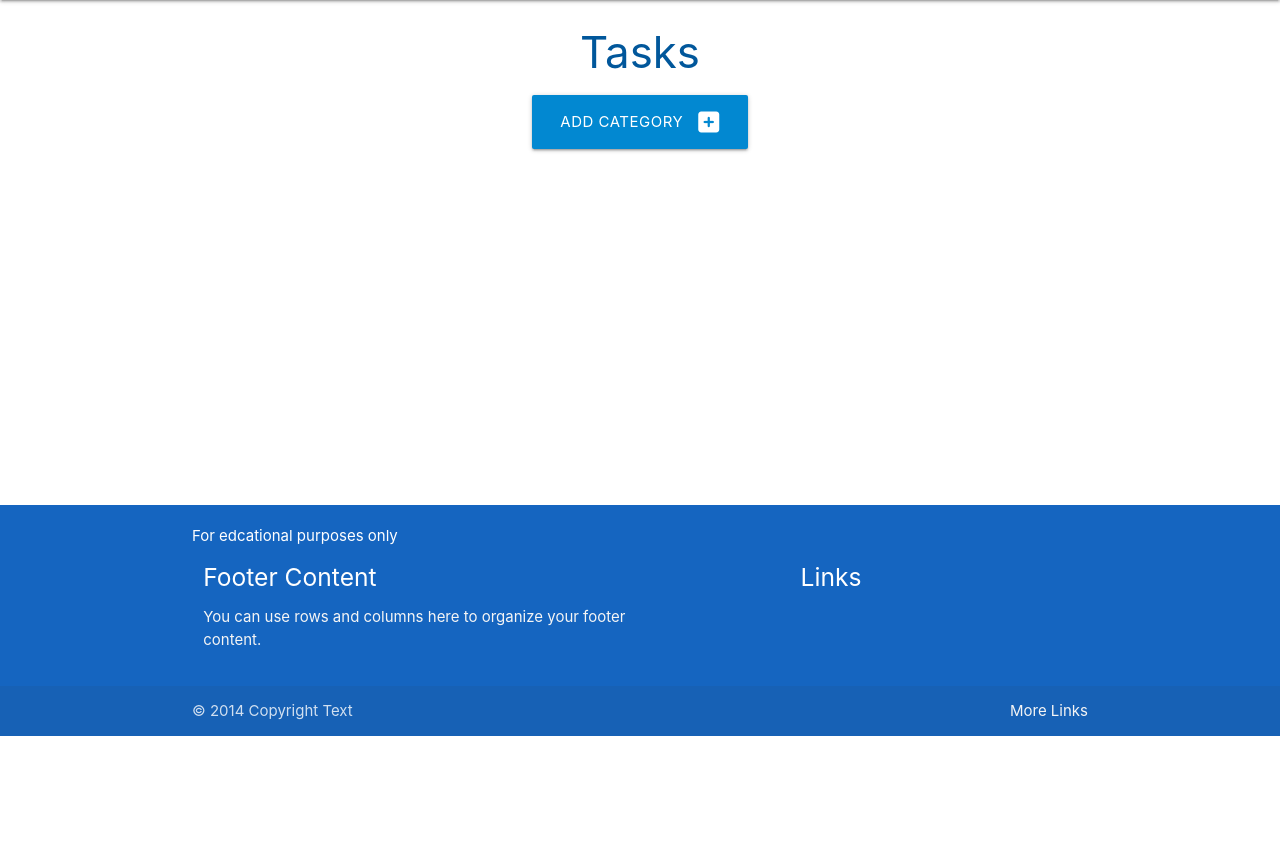
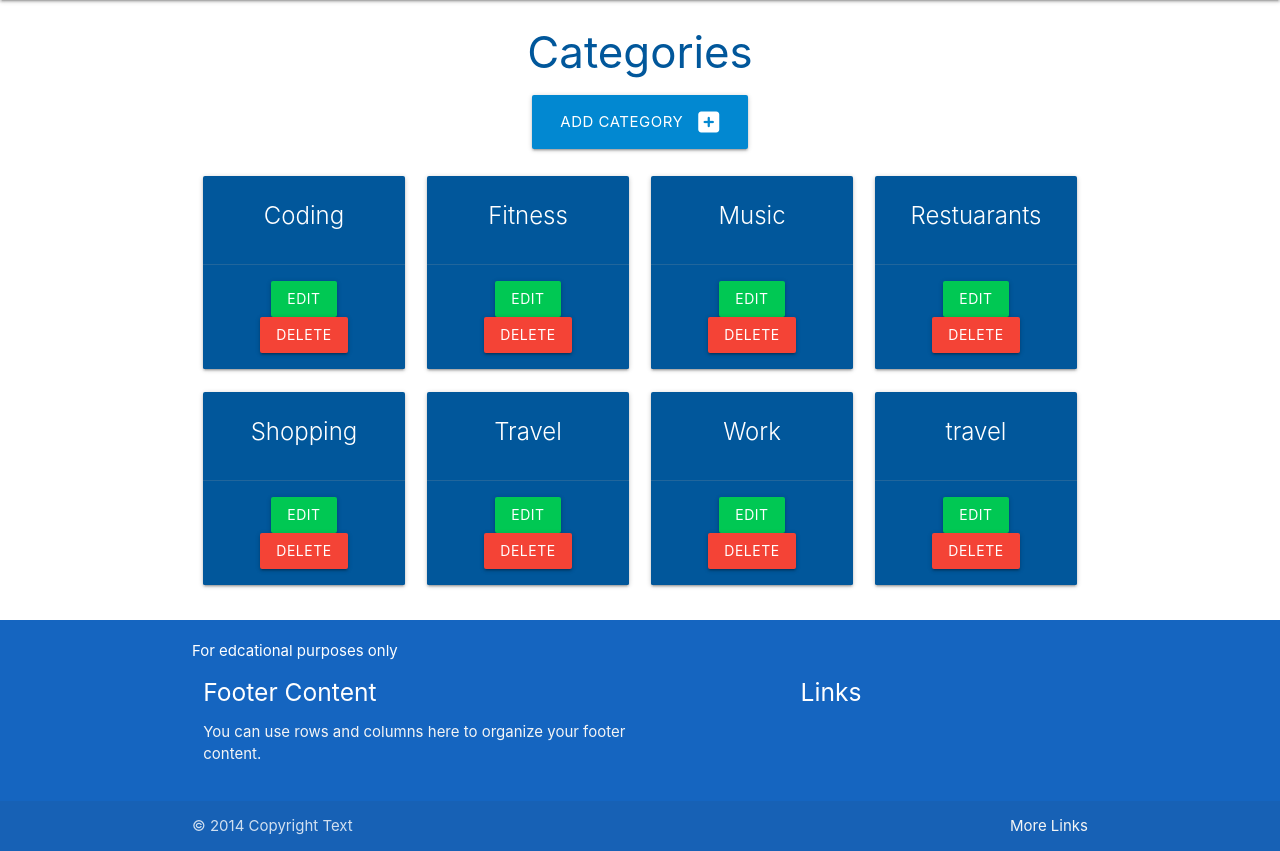
Before and after one commit to sibekov/databasesR, a Flask app: page /categories in a window 1280 px wide. Shown: the part 64-915 px from the top of the page. Before the commit the page ends 800 px from the top, so only its background shows below. Run offline with Flask 2, Linux system fonts and the light colour scheme; data comes from the database, SQL or seed files in the repository; both versions use the stored data as it was after the commit; some libraries are stand-ins or nearby versions.

Commit message:
Add Creat and read functionality

```diff
--- a/taskmanager/__init__.py
+++ b/taskmanager/__init__.py
@@ -7,7 +7,7 @@ if os.path.exists("env.py"):
 app = Flask(__name__)
 app.config["SECRET_KEY"]=os.environ.get("SECRET_KEY")
 app.config["SQLALCHEMY_DATABASE_URI"]="sqlite:///taskmanager.db" # os.environ.get("DB_URL")
-#app.config["SQLALCHEMY_TRACK_MODIFICATIONS"]=False
+app.config["SQLALCHEMY_TRACK_MODIFICATIONS"]=False
 db = SQLAlchemy(app)
 
 
@@ -15,4 +15,5 @@ db = SQLAlchemy(app)
 
 
 
+
 from taskmanager import routes
--- a/taskmanager/routes.py
+++ b/taskmanager/routes.py
@@ -7,7 +7,8 @@ def home():
 
 @app.route("/categories")
 def categories():
-    return render_template("categories.html")
+    categories = list(Category.query.order_by(Category.category_name).all())
+    return render_template("categories.html",categories=categories)
 
 @app.route("/add_category",methods=["GET","POST"])
 def add_category():
--- a/taskmanager/templates/categories.html
+++ b/taskmanager/templates/categories.html
@@ -1,7 +1,7 @@
 {% extends "base.html" %}
 {% block content %}
 
-<h3 class="light-blue-text text-darken-4 center-align">Tasks</h3>
+<h3 class="light-blue-text text-darken-4 center-align">Categories</h3>
 
 <div class="row">
     <div class="col s12 center-align">
@@ -9,4 +9,21 @@
     </div>
 </div>
 
+<div class="row">
+    {% for category in categories %}
+    <div class="col s12 m6 l3">
+      <div class="card light-blue darken-4 center-align">
+        <div class="card-content white-text">
+          <span class="card-title">{{category.category_name}}</span>
+
+        </div>
+        <div class="card-action">
+          <a href="#" class="btn green accent-4">Edit</a>
+          <a href="#" class="btn red">Delete</a>
+        </div>
+      </div>
+    </div>
+    {% endfor %}
+  </div>
+
 {% endblock %}
```
Also changed, not shown: taskmanager/taskmanager.db.
